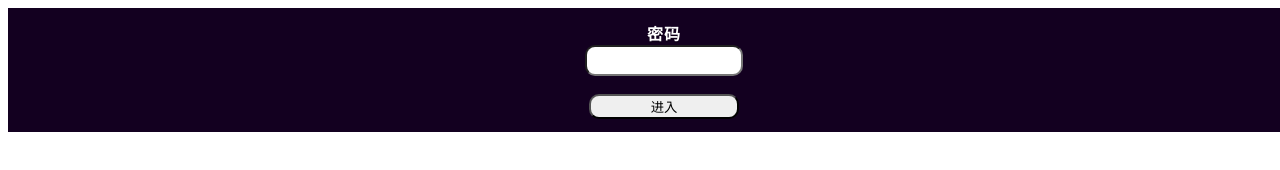
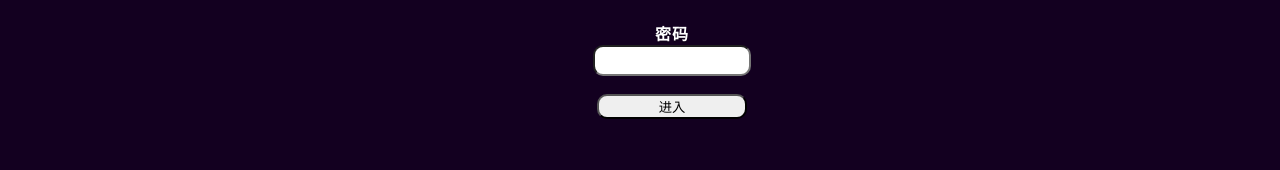
Before and after one commit to PacificYZY/Incredibox_OmniAndAugury.github.io, a plain HTML site: page index.html in a window 1280 px wide. Shown: the top 170 px of the page. Drawn offline with Linux system fonts and the light colour scheme.

Commit message:
Update password.css

```diff
--- a/password.css
+++ b/password.css
@@ -32,7 +32,7 @@
 	height: 25px;
 	border-radius: 10px;
 }
-bady {
+body {
     position: relative;
     background-color: #130020;
     width: 100%;
```
